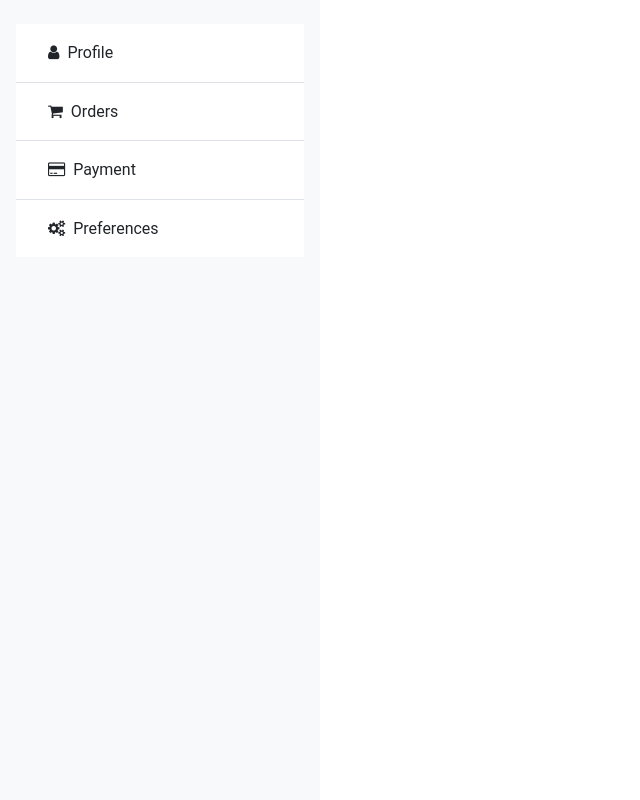
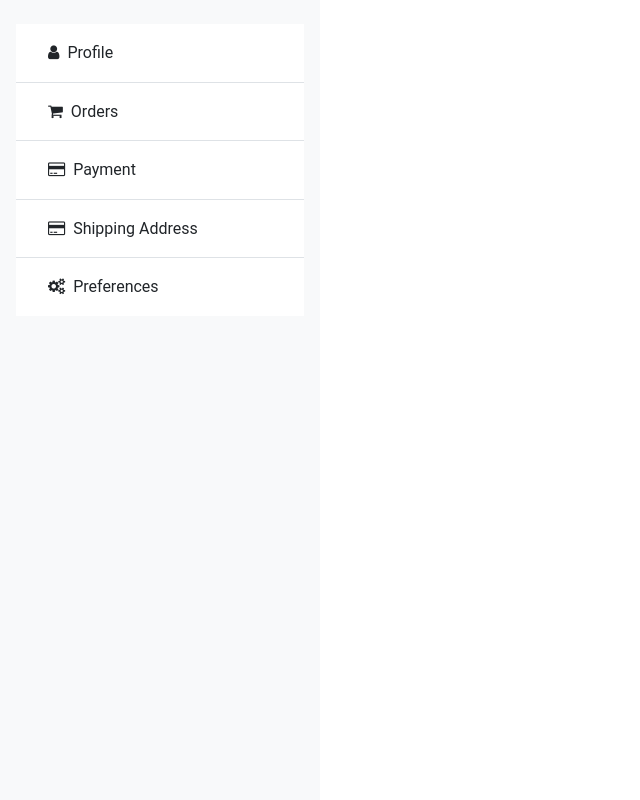
Before and after one commit to mashihimasha/United_Pharma_Web_Application, a React (Create React App) app in the folder united-pharma-web-app/: page /sidebar in a window 1280 px wide. Shown: the top 800 px of the page, without its empty margins (0-640 px from the left). Built offline with nearby package versions, Linux system fonts and the light colour scheme.

Commit message:
new file:   united-pharma-web-app/src/components/user/UserAccount/ShippingDetails.js 	modified:   united-pharma-web-app/src/components/user/UserAccount/Sidebar.js 	modified:   united-pharma-web-app/src/pages/UserProfile.js

```diff
--- a/united-pharma-web-app/src/components/user/UserAccount/Sidebar.js
+++ b/united-pharma-web-app/src/components/user/UserAccount/Sidebar.js
@@ -22,6 +22,11 @@ const Sidebar = ({ activeTab, onTabChange }) => {
               <i className="fa fa-credit-card me-2"></i>Payment
             </Link>
           </li>
+          <li className={`nav-item list-group-item list-group-item-action pl-6 ${activeTab === 'shipping' ? 'active' : ''}`}>
+            <Link to="#shipping" className="nav-link link-dark" onClick={() => onTabChange('shipping')}>
+              <i className="fa fa-credit-card me-2"></i>Shipping Address
+            </Link>
+          </li>
           <li className={`nav-item list-group-item list-group-item-action pl-6 ${activeTab === 'preferences' ? 'active' : ''}`}>
             <Link to="#preferences" className="nav-link link-dark" onClick={() => onTabChange('preferences')}>
               <i className="fa fa-cogs me-2"></i>Preferences
--- a/united-pharma-web-app/src/pages/UserProfile.js
+++ b/united-pharma-web-app/src/pages/UserProfile.js
@@ -24,6 +24,8 @@ const UserProfile = () => {
         <OrdersSection activeTab={activeTab} />
         {/* Payment Section */}
         <PaymentSection activeTab={activeTab} />
+        {/* Shipping Address Section */}
+        <ShippingAddressSection activeTab={activeTab} />
         {/* Preferences Section */}
         <PreferencesSection activeTab={activeTab} />
       </div>
@@ -64,6 +66,16 @@ const PaymentSection = ({ activeTab }) => {
   );
 };
 
+const ShippingAddressSection = ({ activeTab }) => {
+  if (activeTab !== 'shipping') return null;
+
+  return (
+    <div className={`container-fluid tab-pane fade ${activeTab === 'payment' ? 'show active' : ''}`} id="payment">
+      {/* ... Payment Section JSX ... */}
+    </div>
+  );
+};
+
 const PreferencesSection = ({ activeTab }) => {
   if (activeTab !== 'preferences') return null;
 
```
Also changed, not shown: united-pharma-web-app/src/components/user/UserAccount/ShippingDetails.js (added).
